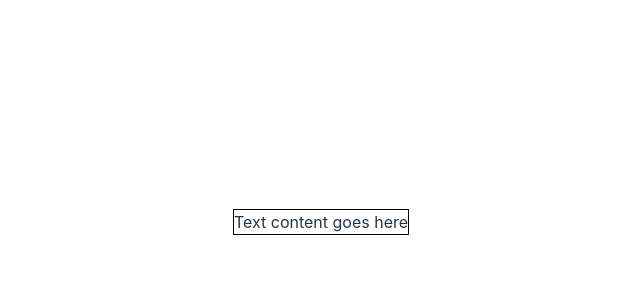
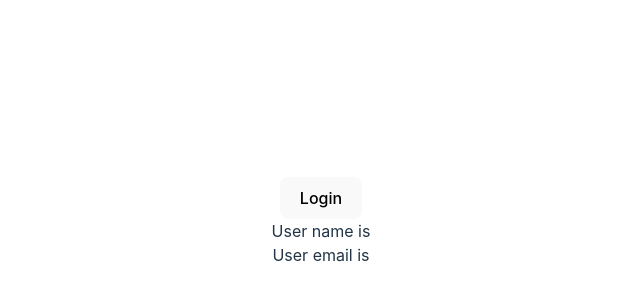
Before and after one commit to scisamir/react-typescript-demo, a React (Vite) app: page / in a window 1280 px wide. Shown: the part 178-478 px from the top of the page, without its empty margins (319-959 px from the left). Built offline with nearby package versions, Linux system fonts and the light colour scheme.

Commit message:
complete usestate type assertion

```diff
--- a/src/App.tsx
+++ b/src/App.tsx
@@ -1,11 +1,11 @@
 import React from 'react'
 import './App.css'
-import { Container } from './components/Container'
+import { User } from './components/state/User'
 
 function App() {
   return (
     <>
-      <Container styles={{ border: '1px solid black', padding: '1 rem' }} />
+      <User />
     </>
   )
 }
--- a/src/components/state/User.tsx
+++ b/src/components/state/User.tsx
@@ -5,8 +5,8 @@ type AuthUser = {
   email: string
 }
 
-export const LoggedIn = () => {
-  const [user, setUser] = useState<AuthUser | null>(null);
+export const User = () => {
+  const [user, setUser] = useState<AuthUser>({} as AuthUser);
 
   const handleLogin = () => {
     setUser({
@@ -14,16 +14,12 @@ export const LoggedIn = () => {
       email: 'samir@example.com'
     })
   }
-  const handleLogout = () => {
-    setUser(null);
-  }
 
   return (
     <div>
       <button onClick={handleLogin}>Login</button>
-      <button onClick={handleLogout}>Logout</button>
-      <div>User name is {user?.name}</div>
-      <div>User email is {user?.email}</div>
+      <div>User name is {user.name}</div>
+      <div>User email is {user.email}</div>
     </div>
   )
 }
```
